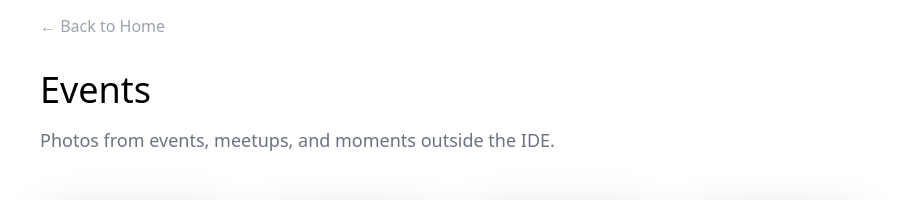
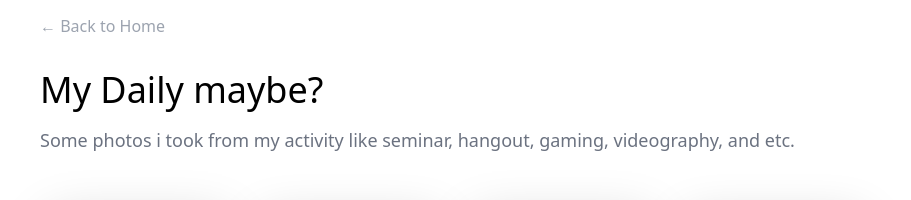
Before and after one commit to al1prahman/porto-alip-v3, a Next.js app: page /activity in a window 1280 px wide. Shown: the part 126-326 px from the top of the page, without its empty margins (184-1095 px from the left). Built offline with nearby package versions, Linux system fonts and the light colour scheme; grey boxes are pictures that could not be loaded.

Commit message:
feat: update Activity and Projects components; modify header text and enhance project list with an additional item

```diff
--- a/src/app/activity/page.tsx
+++ b/src/app/activity/page.tsx
@@ -47,9 +47,9 @@ export default function ActivityPage() {
           ← Back to Home
         </Link>
 
-        <h1 className="text-4xl font-light mb-4">Events</h1>
+        <h1 className="text-4xl font-light mb-4">My Daily maybe?</h1>
         <p className="text-gray-500 dark:text-gray-400 mb-12 text-lg">
-          Photos from events, meetups, and moments outside the IDE.
+          Some photos i took from my activity like seminar, hangout, gaming, videography, and etc.
         </p>
 
         <div className="w-full h-[800px]">
--- a/src/components/Projects.tsx
+++ b/src/components/Projects.tsx
@@ -20,7 +20,7 @@ export default function Projects() {
   const dimColor = isDark ? "#444444" : "#CCCCCC";
 
   const myProjects = {
-    itemCount: 4,
+    itemCount: 5,
     item1: {
       text: "Smart Counter using Machine Learning (AI & Dwell Time)",
       image: { src: "https://images.unsplash.com/photo-1551288049-bebda4e38f71?q=80&w=800&auto=format&fit=crop" },
@@ -39,6 +39,11 @@ export default function Projects() {
     item4: {
       text: "Internship Management App ( Campus Project )",
       image: { src: "https://images.unsplash.com/photo-1576566588028-4147f3842f27?q=80&w=800&auto=format&fit=crop" },
+      link: "#",
+    },
+    item5: {
+      text: "Ai Expense Tracker ( Machine Learning",
+      image: { src: "https://images.unsplash.com/photo-1563245372-f21724e3856d?q=80&w=800&auto=format&fit=crop" },
       link: "#",
     },
   };
```
